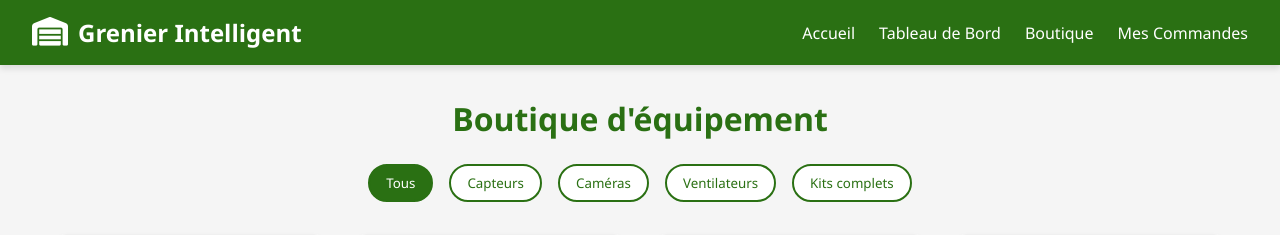
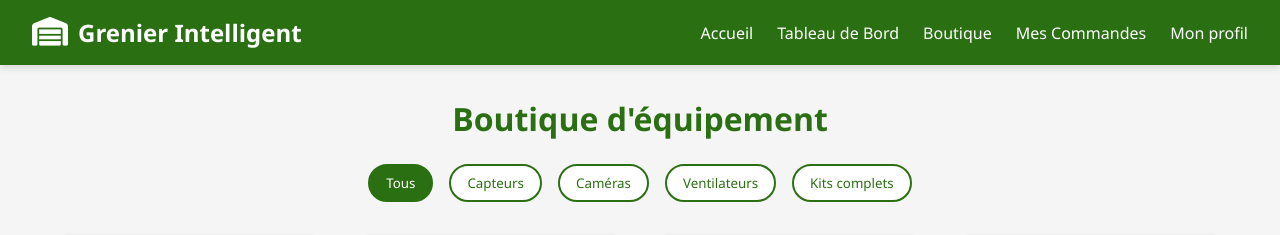
Before and after one commit to diarraaaa/AgrigrenierIOT, a Flask app: a page that uses app/templates/boutique.html in a window 1280 px wide. Shown: the top 235 px of the page. Run offline with Flask 3, Linux system fonts and the light colour scheme; parts of the project's set-up code (start-up, migrations or seed data) failed here and were passed over.

Commit message:
commande

```diff
--- a/app/templates/boutique.html
+++ b/app/templates/boutique.html
@@ -470,6 +470,7 @@
                 <li><a href="/tableaudebord">Tableau de Bord</a></li>
                 <li><a href="/boutiquepage">Boutique</a></li>
                 <li><a href="/mescommandes">Mes Commandes</a></li>
+                <li><a href="/monprofil">Mon profil</a></li>
             </ul>
         </nav>
     </header>
--- a/app/templates/commanderkit.html
+++ b/app/templates/commanderkit.html
@@ -66,6 +66,7 @@
                 <li><a href="/tableaudebord">Tableau de Bord</a></li>
                 <li><a href="/boutiquepage">Boutique</a></li>
                 <li><a href="/mescommandes">Mes Commandes</a></li>
+                 <li><a href="/monprofil">Mon profil</a></li>
             </ul>
         </nav>
     <div class="container">
--- a/app/templates/mescommandes.html
+++ b/app/templates/mescommandes.html
@@ -310,6 +310,7 @@
                 <li><a href="/tableaudebord">Tableau de Bord</a></li>
                 <li><a href="/boutiquepage">Boutique</a></li>
                 <li><a href="/mescommandes">Mes Commandes</a></li>
+                 <li><a href="/monprofil">Mon profil</a></li>
             </ul>
         </nav>
     </header>
```
